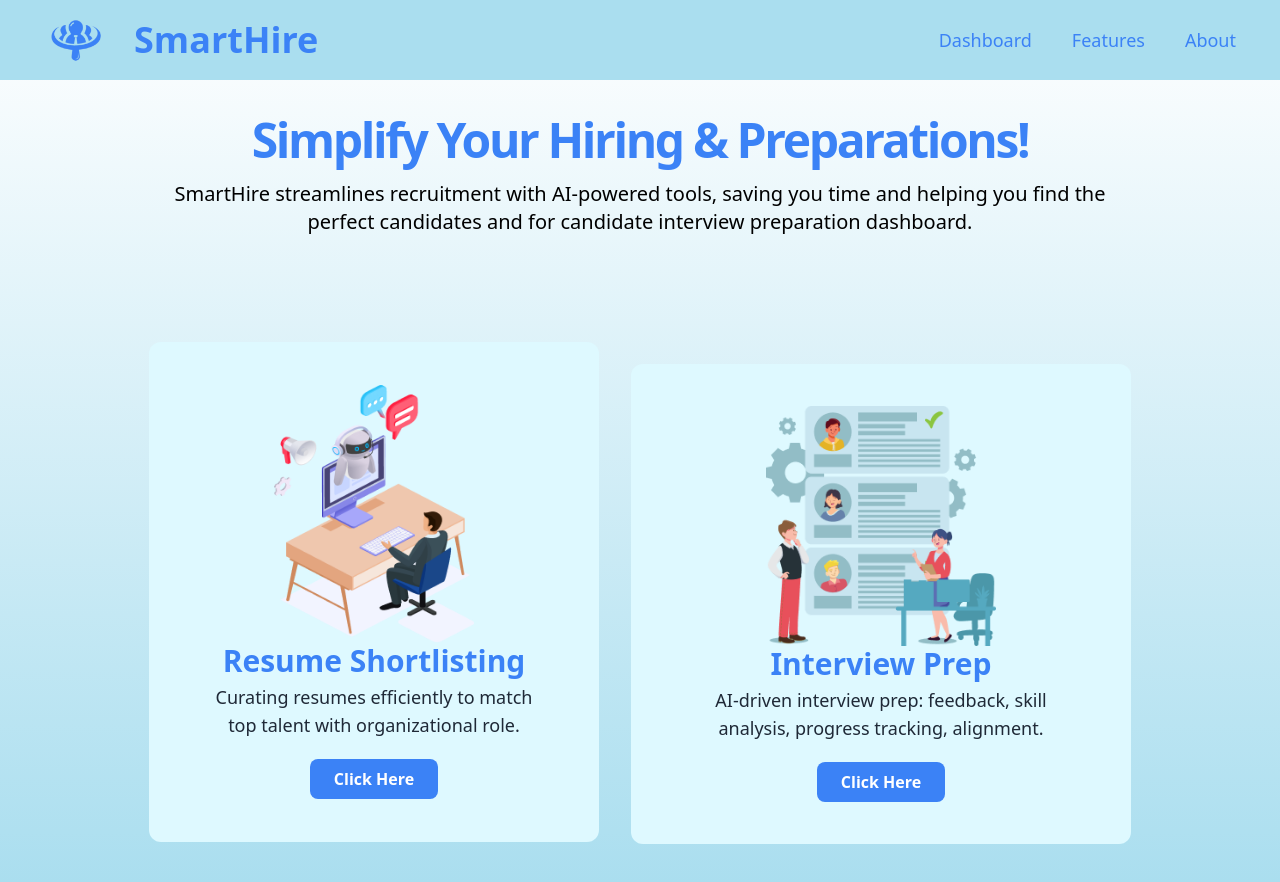
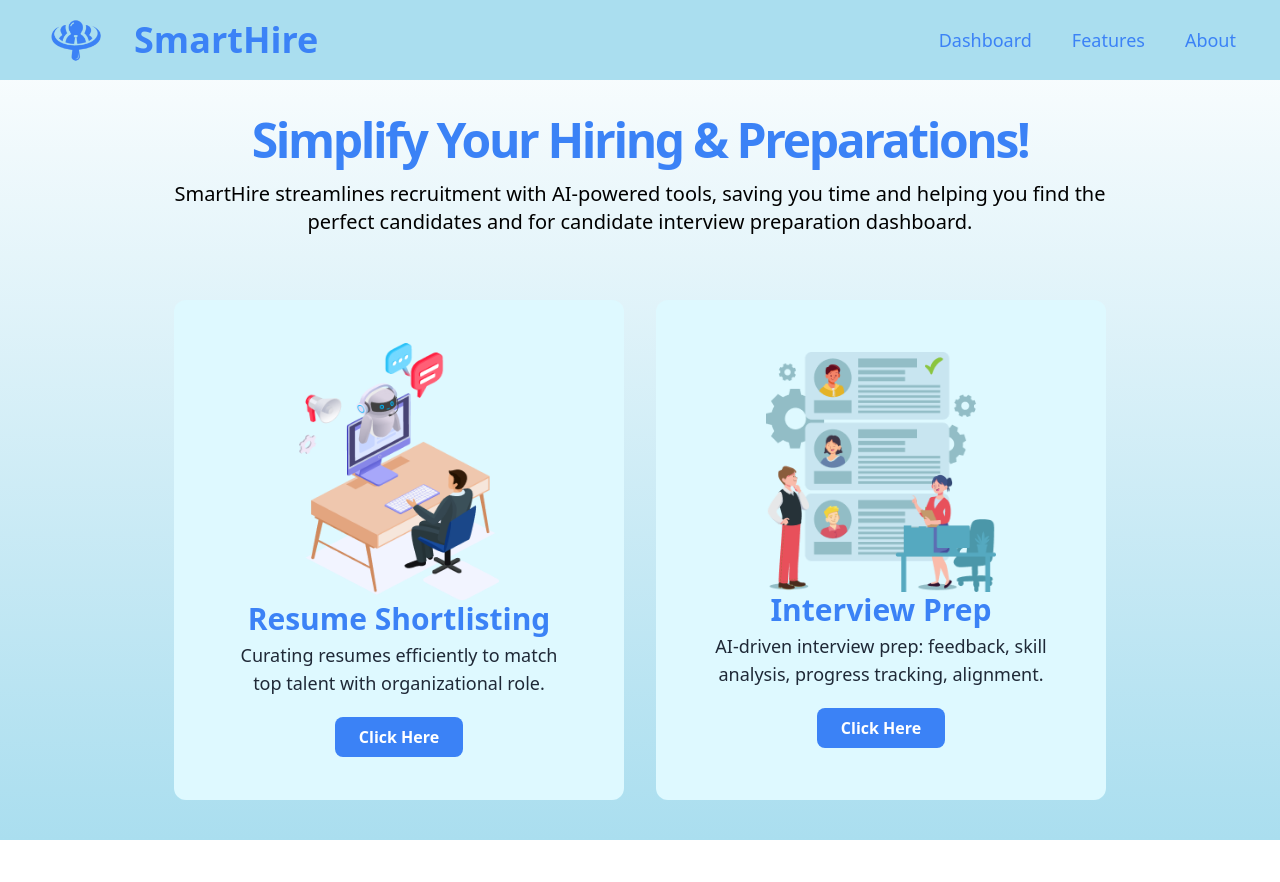
Before and after one commit to Mayank8881/SmartHire, a Next.js app: page / in a window 1280 px wide. After the commit the page ends 840 px from the top, so only its background shows below. Built offline with nearby package versions, Linux system fonts and the light colour scheme; no server answers.

Commit message:
Fix deprecated config and update file upload handling

```diff
--- a/app/api/resume-upload/route.js
+++ b/app/api/resume-upload/route.js
@@ -1,14 +1,45 @@
+// import { NextResponse } from 'next/server';
+// import { connectDB } from '../../../lib/mongodb';
+// import Resume from '@/lib/resumes';
+// import formidable from 'formidable';
+
+
+// export const config = {
+//   api: {
+//     bodyParser: false, // Disable body parsing to handle multipart/form-data
+//   },
+// };
+
+// export async function POST(request) {
+//   await connectDB();
+
+//   const formData = await request.formData();
+//   const files = formData.getAll('files');
+
+//   if (files.length === 0) {
+//     return NextResponse.json({ error: 'No files uploaded' }, { status: 400 });
+//   }
+
+//   try {
+//    //save resummes to collection
+//     for (const file of files) {
+//       const newResume = new Resume({
+//         filename: file.name,
+//         mimetype: file.type,
+//         size: file.size,
+//       });
+//       await newResume.save();
+//     }
+
+//     return NextResponse.json({ message: 'Resumes uploaded successfully' });
+//   } catch (error) {
+//     console.error('Database error:', error);
+//     return NextResponse.json({ error: 'Failed to save resumes' }, { status: 500 });
+//   }
+// }
 import { NextResponse } from 'next/server';
 import { connectDB } from '../../../lib/mongodb';
 import Resume from '@/lib/resumes';
-import formidable from 'formidable';
-
-
-export const config = {
-  api: {
-    bodyParser: false, // Disable body parsing to handle multipart/form-data
-  },
-};
 
 export async function POST(request) {
   await connectDB();
@@ -21,7 +52,7 @@ export async function POST(request) {
   }
 
   try {
-   //save resummes to collection
+    // Save resumes to the collection
     for (const file of files) {
       const newResume = new Resume({
         filename: file.name,
--- a/app/components/Main.js
+++ b/app/components/Main.js
@@ -1,5 +1,5 @@
 "use client";
-import React from 'react'
+import React from 'react';
 import Image from 'next/image';
 import { useRouter } from 'next/navigation';
 
@@ -8,6 +8,10 @@ function Main() {
 
     const handleStartNowClick = () => {
         router.push('/ResumeLanding');
+    };
+
+    const handleInterviewPrepClick = () => {
+        window.location.href = 'https://prep-ai-hazel.vercel.app/';
     };
 
     return (
@@ -23,7 +27,7 @@ function Main() {
 
             <div className='flex flex-col lg:flex-row items-center justify-center lg:space-x-8 mt-10 lg:mt-16'>
 
-                <div className='flex flex-col items-center justify-center w-[350px] h-[500px] md:w-[400px] md:h-[600px] lg:w-[450px] lg:h-[500px] bg-[#DEF9FF] mt-6 lg:mt-0 rounded-xl'>
+                <div className='flex flex-col items-center justify-center w-[350px] h-[500px] md:w-[400px] md:h-[600px] lg:w-[450px] lg:h-[500px] bg-[#DEF9FF] mt-6 lg:mt-0 rounded-xl mb-10'>
                     <Image src='/assets/Group 39.png' width={200} height={300} />
                     <p className='text-center text-3xl font-bold text-blue-500'>Resume Shortlisting</p>
                     <div className="text-center text-muted-foreground w-3/4 md:text-lg mt-1">
@@ -36,14 +40,15 @@ function Main() {
                     </button>
                 </div>
 
-                <div className='flex flex-col items-center justify-center w-[350px] h-[500px] mb-10 md:w-[600px] md:h-[600px] lg:w-[500px] lg:h-[480px] bg-[#DEF9FF] mt-16 rounded-xl mx-auto md:mx-4 lg:ml-40'>
+                <div className='flex flex-col items-center justify-center w-[350px] h-[500px] md:w-[400px] md:h-[600px] lg:w-[450px] lg:h-[500px] bg-[#DEF9FF] mt-6 lg:mt-0 rounded-xl mb-10'>
                     <Image src='/assets/Group 40.png' width={230} height={400} />
                     <p className='text-center text-3xl font-bold text-blue-500'>Interview Prep</p>
                     <div className="text-center text-muted-foreground w-3/4 md:text-lg mt-1">
                         AI-driven interview prep: feedback, skill analysis, progress tracking, alignment.
                     </div>
                     <button
-                        className="bg-[#3B82F6] text-white font-semibold py-2 px-6 rounded-lg hover:bg-blue-600 transition duration-300 focus:outline-none focus:ring-2 focus:ring-blue-500 focus:ring-opacity-50 mt-5">
+                        className="bg-[#3B82F6] text-white font-semibold py-2 px-6 rounded-lg hover:bg-blue-600 transition duration-300 focus:outline-none focus:ring-2 focus:ring-blue-500 focus:ring-opacity-50 mt-5"
+                        onClick={handleInterviewPrepClick}>
                         Click Here
                     </button>
                 </div>
@@ -53,3 +58,59 @@ function Main() {
 }
 
 export default Main;
+
+// "use client";
+// import React from 'react'
+// import Image from 'next/image';
+// import { useRouter } from 'next/navigation';
+
+// function Main() {
+//     const router = useRouter();
+
+//     const handleStartNowClick = () => {
+//         router.push('/ResumeLanding');
+//     };
+
+//     return (
+//         <div>
+//             <div className="flex flex-col items-center justify-center w-full mx-auto mt-9 text-black">
+//                 <h1 className="text-center text-3xl font-bold tracking-tighter sm:text-4xl md:text-5xl text-blue-500 mt-0 lg:mt-0 md:mt-6">
+//                     Simplify Your Hiring & Preparations!
+//                 </h1>
+//                 <div className="text-center text-muted-foreground w-3/4 md:text-xl mt-4">
+//                     SmartHire streamlines recruitment with AI-powered tools, saving you time and helping you find the perfect candidates and for candidate interview preparation dashboard.
+//                 </div>
+//             </div>
+
+//             <div className='flex flex-col lg:flex-row items-center justify-center lg:space-x-8 mt-10 lg:mt-16'>
+
+//                 <div className='flex flex-col items-center justify-center w-[350px] h-[500px] md:w-[400px] md:h-[600px] lg:w-[450px] lg:h-[500px] bg-[#DEF9FF] mt-6 lg:mt-0 rounded-xl'>
+//                     <Image src='/assets/Group 39.png' width={200} height={300} />
+//                     <p className='text-center text-3xl font-bold text-blue-500'>Resume Shortlisting</p>
+//                     <div className="text-center text-muted-foreground w-3/4 md:text-lg mt-1">
+//                         Curating resumes efficiently to match top talent with organizational role.
+//                     </div>
+//                     <button
+//                         className="bg-[#3B82F6] text-white font-semibold py-2 px-6 rounded-lg hover:bg-blue-600 transition duration-300 focus:outline-none focus:ring-2 focus:ring-blue-500 focus:ring-opacity-50 mt-5"
+//                         onClick={handleStartNowClick}>
+//                         Click Here
+//                     </button>
+//                 </div>
+
+//                 <div className='flex flex-col items-center justify-center w-[350px] h-[500px] mb-10 md:w-[600px] md:h-[600px] lg:w-[500px] lg:h-[480px] bg-[#DEF9FF] mt-16 rounded-xl mx-auto md:mx-4 lg:ml-40'>
+//                     <Image src='/assets/Group 40.png' width={230} height={400} />
+//                     <p className='text-center text-3xl font-bold text-blue-500'>Interview Prep</p>
+//                     <div className="text-center text-muted-foreground w-3/4 md:text-lg mt-1">
+//                         AI-driven interview prep: feedback, skill analysis, progress tracking, alignment.
+//                     </div>
+//                     <button
+//                         className="bg-[#3B82F6] text-white font-semibold py-2 px-6 rounded-lg hover:bg-blue-600 transition duration-300 focus:outline-none focus:ring-2 focus:ring-blue-500 focus:ring-opacity-50 mt-5">
+//                         Click Here
+//                     </button>
+//                 </div>
+//             </div>
+//         </div>
+//     );
+// }
+
+// export default Main;
```
